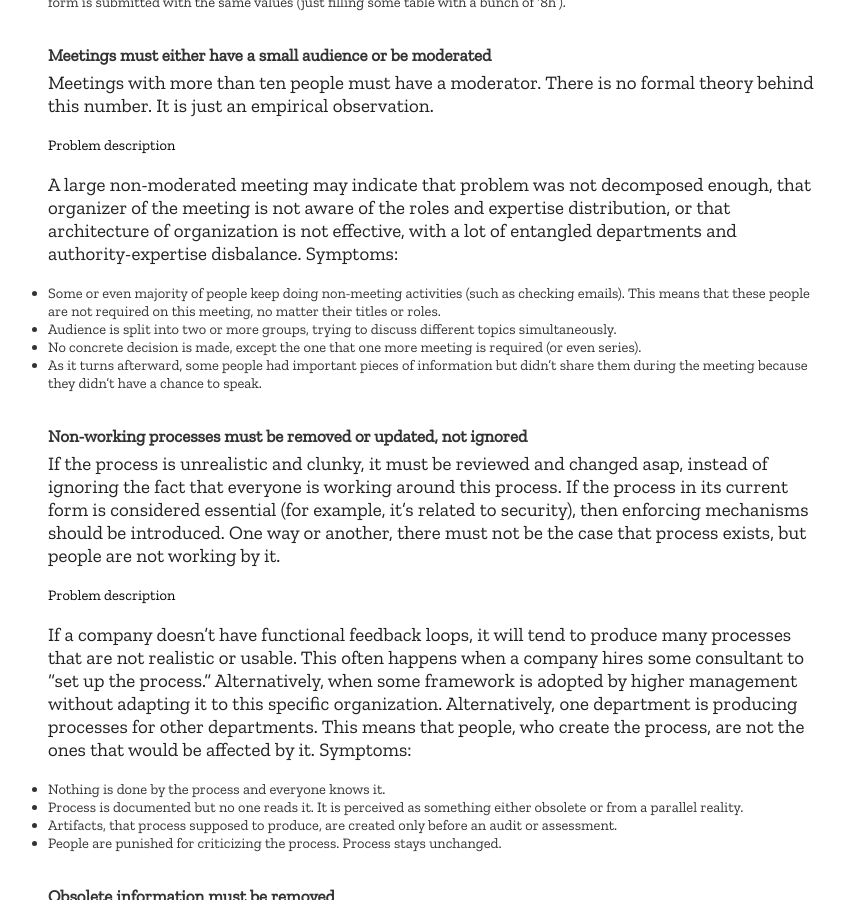
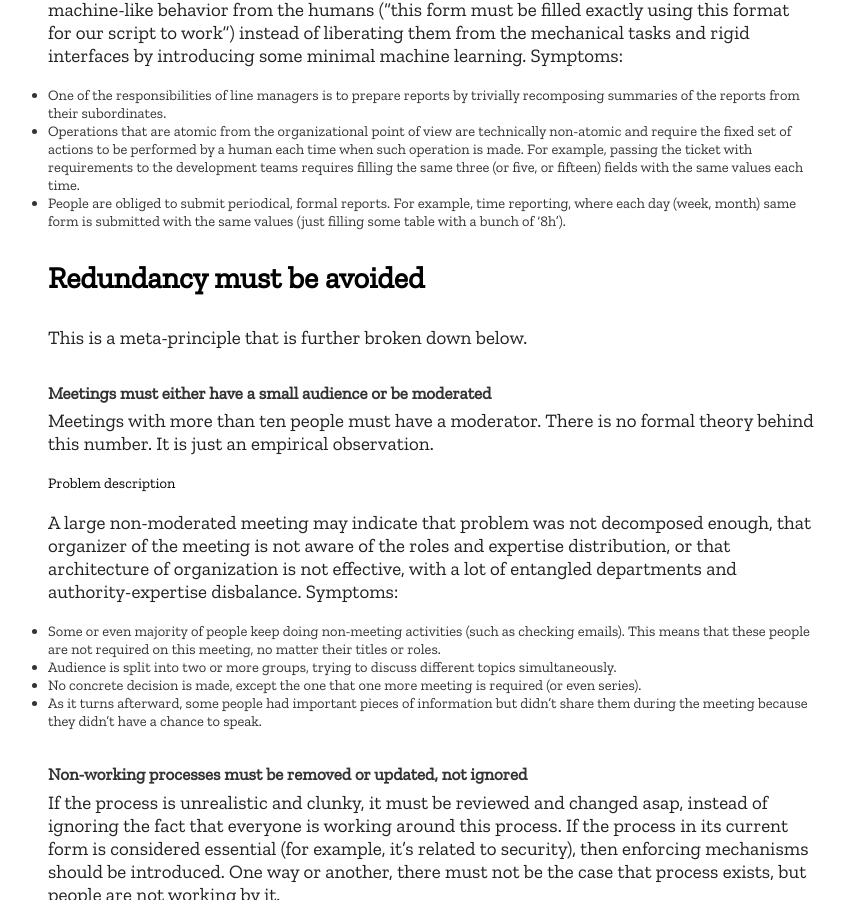
Before and after one commit to dip-scd/dip-scd.github.io, a Jekyll site: the page built from _posts/2019-03-05-principles.md, in a window 1280 px wide and 900 px high, scrolled down 2173 px. Shown: the whole window, without its empty margins (208-1053 px from the left). Built offline with Jekyll 4.4.1, drawn with Linux system fonts in a browser that asks for light colours; comment, search, counter and statistics services are not loaded.

Commit message:
Update 2019-03-05-principles.md

```diff
--- a/_posts/2019-03-05-principles.md
+++ b/_posts/2019-03-05-principles.md
@@ -10,10 +10,10 @@ comments: false
 This page contains the list of principles that I'm using in my daily work. None of these principles is original. For each of them, there is a bunch of technical or business-literature where they can be found. However, literature with opposite or almost opposite rules can be found as well. Therefore, the point of this page is not to teach or inspire. Instead, this page can be considered as a manifest that informs the reader, which types of decisions I will make in the actual working environment. Target audience, therefore, is my actual or potential colleagues.
 
 # Principles list
-### Calendar should be used instead of personal TODO list
+## Calendar should be used instead of personal TODO list
 Each time when a new task is received, don't put it into a TODO list. Create a calendar entry instead. Such practice allows to develop the estimation skill quickly - it will be immediately visible if the task took more time than was planned. In such a case, scheduled tasks are shifted. Also, it allows to see, how many hours (days, weeks) are already filled with tasks. Tasks can be re-estimated and shifted. However, if there is a planned task, it always must have a designated time slot for it.
 
-#### Periodical meetings must be replaced by continuous information flow
+## Periodical meetings must be replaced by continuous information flow
 Any periodical meeting (such as sync-up, standup, demo, grooming) is a workaround that mitigates the lack of proper communication channels in the organization. It can and should be replaced by a continuous flow of information, automatic documentation and ad-hoc meetings with concrete agenda.
 #### Problem description
 Periodical meetings are one of the most favorite tools of the incompetent managers. They create an illusion of awareness and control, fill the working time and allow to avoid digging into the problems, replacing it by "status updates." They have a non-concrete agenda and quickly evolve into rituals. Symptoms of the problem include the following:
@@ -23,7 +23,7 @@ Periodical meetings are one of the most favorite tools of the incompetent manage
 * "Let's discuss it's on tomorrow sync-up." People are holding important information and avoid the discussions until the next meeting occurrence, instead of just sharing the information or setting up the discussion as soon as possible.
 * "No updates or questions from my side."
 
-### Documentation must be used as a primary source of knowledge
+## Documentation must be used as a primary source of knowledge
 Knowledge must be shared via documentation. Emails, IM, comments, meetings are for active discussions at the stage when decision or expertise regarding the specific topic is still emerging (i.e., for expert-to-expert communication). Once knowledge is acquired, it must be communicated to consumers via persistent documentation. Documentation can be further commented, discussed and changed, but the main point is that it can be easily referenced and shared.
 #### Problem description
 While there are one-time decisions, a vast majority of information, that is generated in the organization, is used more than one time and by multiple people. If there is no established documentation culture, the following symptoms will be observed:
@@ -32,7 +32,7 @@ While there are one-time decisions, a vast majority of information, that is gene
 * "No, this is not what I said." Agreements and commitments are periodically broken, but no one is sure that such an agreement had the place.
 * "I don't have time for documenting this." People keep repeating the same text or spoken messages instead of placing the same message into the persistent documentation system. Communicating the knowledge takes O(n) instead of O(1) for the source of knowledge, where n is a number of knowledge recipients.
 
-### There should be continuous processes automation
+## There should be continuous processes automation
 Processes automation is an essential activity that must have dedicated resources. Every trivial, repetitive activity that is done by humans is a waste of organization resources. Such type of activity is especially ironical in software development companies.
 #### Problem description
 Often, while almost everyone in the organization agrees that "automation is good," there are no actual measures regarding this. Assigning developer or two to the process automation tasks seems to be a waste of resources, especially when deadlines are approaching (and they always are). In the case of outsourcing companies, the time of such developers can't be sold to a customer. Instead, the company hires more line managers or assistants to do a trivial job. Even if some automation attempts are made, they often quite clunky and demand the machine-like behavior from the humans ("this form must be filled exactly using this format for our script to work") instead of liberating them from the mechanical tasks and rigid interfaces by introducing some minimal machine learning. Symptoms:
@@ -40,6 +40,8 @@ Often, while almost everyone in the organization agrees that "automation is good
 * Operations that are atomic from the organizational point of view are technically non-atomic and require the fixed set of actions to be performed by a human each time when such operation is made. For example, passing the ticket with requirements to the development teams requires filling the same three (or five, or fifteen) fields with the same values each time.
 * People are obliged to submit periodical, formal reports. For example, time reporting, where each day (week, month) same form is submitted with the same values (just filling some table with a bunch of '8h').
 
+## Redundancy must be avoided
+This is a meta-principle that is further broken down below.
 ### Meetings must either have a small audience or be moderated
 Meetings with more than ten people must have a moderator. There is no formal theory behind this number. It is just an empirical observation.
 #### Problem description
```
